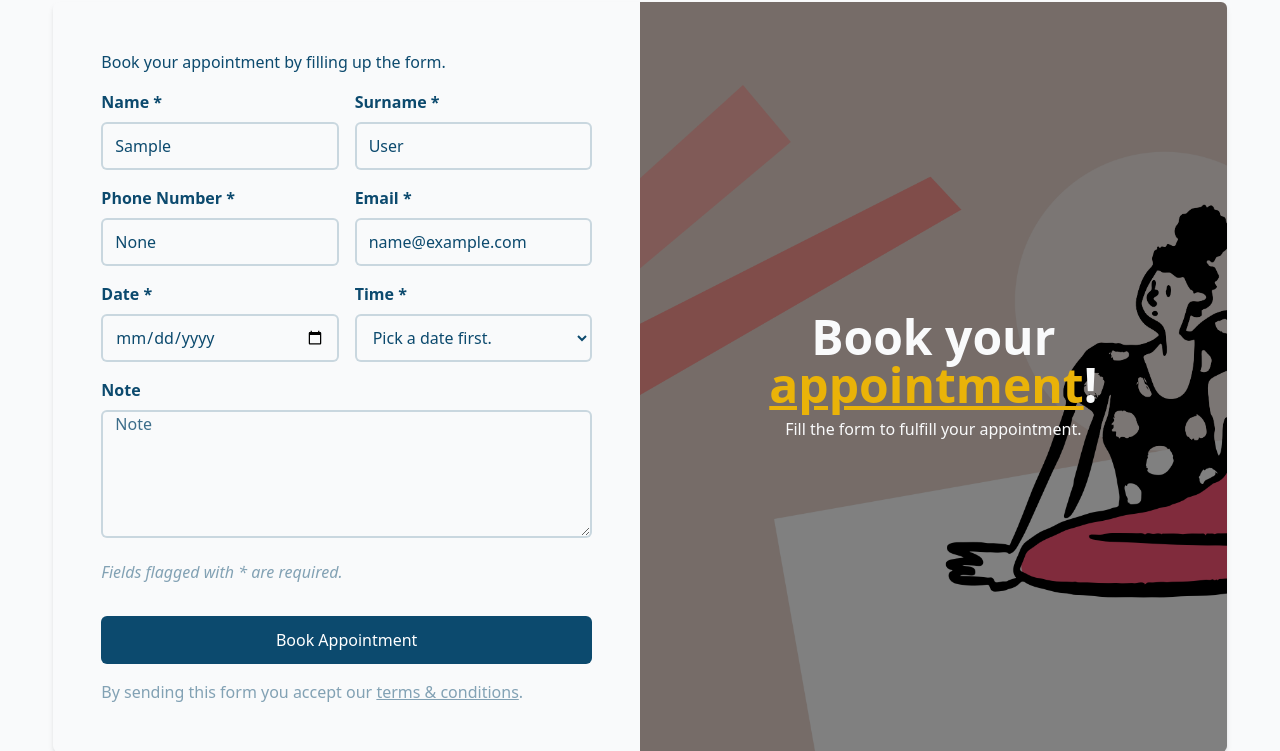
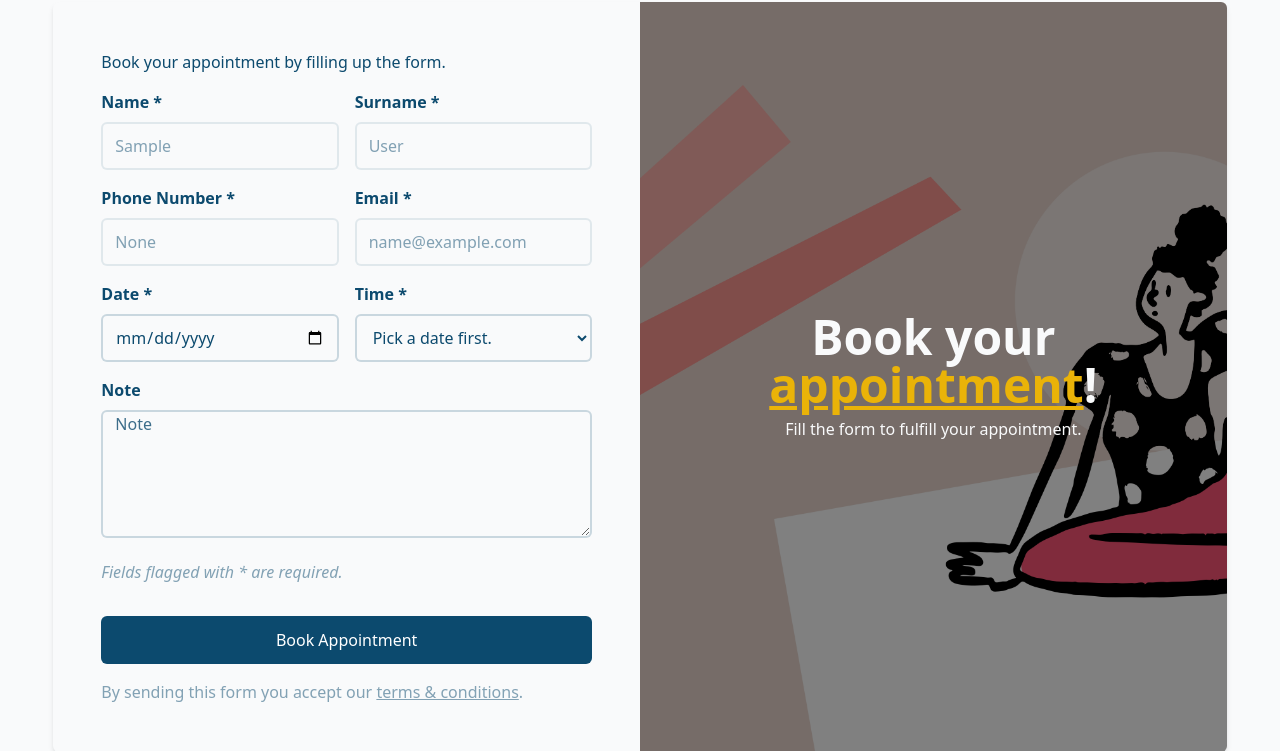
Before and after one commit to javierlnmn/django-scheduling, a Django app: page /appointments/ in a window 1280 px wide. Shown: the part 134-885 px from the top of the page. Run offline with Django 5.2, Linux system fonts and the light colour scheme; the visitor is signed in with stand-in values (Sample User, id 1); parts of the project's set-up code (start-up, migrations or seed data) failed here and were passed over; some libraries are stand-ins or nearby versions.

Commit message:
Pre-filled fields for logged in users

```diff
--- a/appointments/models.py
+++ b/appointments/models.py
@@ -1,6 +1,7 @@
 from django.db import models
 from django.utils import timezone
 from common.utils import generate_unique_token
+from accounts.models import CustomUser
 
 from datetime import time, datetime
 import calendar
@@ -42,6 +43,7 @@ class AppointmentTime(models.Model):
 
 
 class Appointment(models.Model):
+    user = models.ForeignKey(CustomUser, null=True, blank=True, on_delete=models.CASCADE)
     name = models.CharField(max_length=255)
     surname = models.CharField(max_length=255)
     phone_number = models.CharField(max_length=25)
--- a/appointments/templates/appointments/appointment_confirmation.html
+++ b/appointments/templates/appointments/appointment_confirmation.html
@@ -7,11 +7,11 @@
 
 <main class="flex-1 flex flex-col justify-center items-center gap-4 text-sky-900">
 
-    <h2 class="text-6xl font-black">{{ submitted_data.name|title }}, ¡your appointment has been <span class="text-yellow-500">confirmed</span>!</h2>
+    <h2 class="text-6xl max-md:text-4xl font-black text-center mx-3">{{ submitted_data.name|title }}, ¡your appointment has been <span class="text-yellow-500">confirmed</span>!</h2>
 
-    <p class="text-sky-900/60">You will recieve a mail with appointment details.</p>
+    <p class="text-sky-900/60 text-center">You will recieve a mail with appointment details.</p>
 
-    <p class="text-xl font-bold">We will be waiting for you on <span class="text-yellow-500 italic">{{ submitted_data.appointment_date }} at {{ submitted_data.appointment_time }}</span>.</p>
+    <p class="text-xl font-bold text-center">We will be waiting for you on <span class="text-yellow-500 italic">{{ submitted_data.appointment_date }} at {{ submitted_data.appointment_time }}</span>.</p>
 
     <a href="{% url 'common:index' %}" class="italic group transition duration-300 hover:text-yellow-500">
         <span>Back to index</span>
--- a/appointments/templates/appointments/appointment_form.html
+++ b/appointments/templates/appointments/appointment_form.html
@@ -15,24 +15,24 @@
                 <div class="grid grid-cols-2 gap-4 items-start">
                     <div class="group w-full">
                         <label for="name-input" class="block font-bold w-full pb-2 text-md transition-all duration-200 ease-in-out {% if form.name.errors %}text-red-600/80 group-focus-within:text-red-600/80{% else %} group-focus-within:text-yellow-500 {% endif %}">Name *</label>
-                        <input {% if user.is_authenticated %} value="{{user.first_name}}" {% endif %} required type="text" id="name-input" name="name" required placeholder="Name" class="bg-gray-50 border-sky-900/20 border-2 h-12 w-full placeholder-sky-900/80 group-focus-within:border-yellow-500 rounded-md px-3 outline-none transition-all duration-200 ease-in-out bg-gray-50-700 focus:ring-0 {% if form.name.errors %}placeholder-red-600/80 border-red-600/80 group-focus-within:border-red-500{% endif %}" />
+                        <input {% if user.is_authenticated %} readonly="true" value="{{user.first_name}}" {% endif %} required type="text" id="name-input" name="name" required placeholder="Name" class="bg-gray-50 border-sky-900/20 border-2 h-12 w-full placeholder-sky-900/80 group-focus-within:border-yellow-500 rounded-md px-3 outline-none transition-all duration-200 ease-in-out bg-gray-50-700 focus:ring-0 read-only:opacity-50 {% if form.name.errors %}placeholder-red-600/80 border-red-600/80 group-focus-within:border-red-500{% endif %}" />
                     </div>
 
                     <div class="group w-full">
                         <label for="surname-input" class="block font-bold w-full pb-2 text-md transition-all duration-200 ease-in-out {% if form.surname.errors %}text-red-600/80 group-focus-within:text-red-600/80{% else %} group-focus-within:text-yellow-500 {% endif %}">Surname *</label>
-                        <input {% if user.is_authenticated %} value="{{user.last_name}}" {% endif %} required type="text" id="surname-input" name="surname" required placeholder="Surname" class="bg-gray-50 border-sky-900/20 border-2 h-12 w-full placeholder-sky-900/80 group-focus-within:border-yellow-500 rounded-md px-3 outline-none transition-all duration-200 ease-in-out bg-gray-50-700 focus:ring-0 {% if form.surname.errors %}placeholder-red-600/80 border-red-600/80 group-focus-within:border-red-500{% endif %}" />
+                        <input {% if user.is_authenticated %} readonly="true" value="{{user.last_name}}" {% endif %} required type="text" id="surname-input" name="surname" required placeholder="Surname" class="bg-gray-50 border-sky-900/20 border-2 h-12 w-full placeholder-sky-900/80 group-focus-within:border-yellow-500 rounded-md px-3 outline-none transition-all duration-200 ease-in-out bg-gray-50-700 focus:ring-0 read-only:opacity-50 {% if form.surname.errors %}placeholder-red-600/80 border-red-600/80 group-focus-within:border-red-500{% endif %}" />
                     </div>
                 </div>
 
                 <div class="grid grid-cols-2 gap-4 items-start">
                     <div class="group w-full">
                         <label for="phone_number-input" class="block font-bold w-full pb-2 text-md transition-all duration-200 ease-in-out {% if form.phone_number.errors %}text-red-600/80 group-focus-within:text-red-600/80{% else %} group-focus-within:text-yellow-500 {% endif %}">Phone Number *</label>
-                        <input {% if user.is_authenticated %} value="{{user.phone_number}}" {% endif %} required type="text" id="phone_number-input" name="phone_number" required placeholder="Phone Number" class="bg-gray-50 border-sky-900/20 border-2 h-12 w-full placeholder-sky-900/80 group-focus-within:border-yellow-500 rounded-md px-3 outline-none transition-all duration-200 ease-in-out bg-gray-50-700 focus:ring-0 {% if form.phone_number.errors %}placeholder-red-600/80 border-red-600/80 group-focus-within:border-red-500{% endif %}" />
+                        <input {% if user.is_authenticated %} readonly="true" value="{{user.phone_number}}" {% endif %} required type="text" id="phone_number-input" name="phone_number" required placeholder="Phone Number" class="bg-gray-50 border-sky-900/20 border-2 h-12 w-full placeholder-sky-900/80 group-focus-within:border-yellow-500 rounded-md px-3 outline-none transition-all duration-200 ease-in-out bg-gray-50-700 focus:ring-0 read-only:opacity-50 {% if form.phone_number.errors %}placeholder-red-600/80 border-red-600/80 group-focus-within:border-red-500{% endif %}" />
                     </div>
 
                     <div class="group w-full">
                         <label for="email-input" class="block font-bold w-full pb-2 text-md transition-all duration-200 ease-in-out {% if form.email.errors %}text-red-600/80 group-focus-within:text-red-600/80{% else %} group-focus-within:text-yellow-500 {% endif %}">Email *</label>
-                        <input {% if user.is_authenticated %} value="{{user.email}}" {% endif %} required type="text" id="email-input" name="email" required placeholder="Email" class="bg-gray-50 border-sky-900/20 border-2 h-12 w-full placeholder-sky-900/80 group-focus-within:border-yellow-500 rounded-md px-3 outline-none transition-all duration-200 ease-in-out bg-gray-50-700 focus:ring-0 {% if form.email.errors %}placeholder-red-600/80 border-red-600/80 group-focus-within:border-red-500{% endif %}" />
+                        <input {% if user.is_authenticated %} readonly="true" value="{{user.email}}" {% endif %} required type="email" id="email-input" name="email" required placeholder="Email" class="bg-gray-50 border-sky-900/20 border-2 h-12 w-full placeholder-sky-900/80 group-focus-within:border-yellow-500 rounded-md px-3 outline-none transition-all duration-200 ease-in-out bg-gray-50-700 focus:ring-0 read-only:opacity-50 {% if form.email.errors %}placeholder-red-600/80 border-red-600/80 group-focus-within:border-red-500{% endif %}" />
                     </div>
                 </div>
 
--- a/appointments/views.py
+++ b/appointments/views.py
@@ -18,6 +18,13 @@ class AppointmentFormView(FormView):
     success_url = reverse_lazy('appointments:appointment-confirmation-page')
 
     def form_valid(self, form):
+
+        if self.request.user.is_authenticated:
+            form.instance.user = self.request.user
+            form.instance.name = self.request.user.first_name
+            form.instance.surname = self.request.user.last_name
+            form.instance.email = self.request.user.email
+            form.instance.phone_number = self.request.user.phone_number
 
         if form.is_valid():
             submission = form.save()
```
Also changed, not shown: appointments/migrations/0002_appointment_user.py (added).
